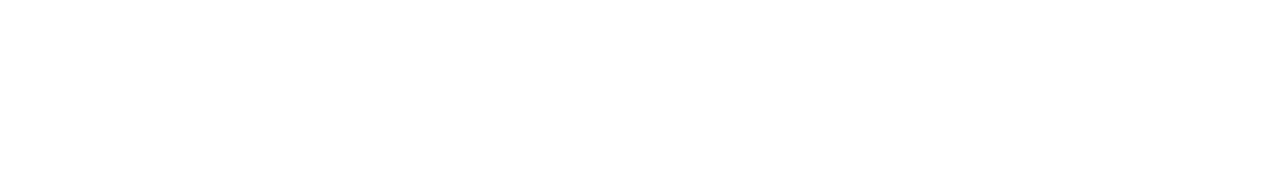
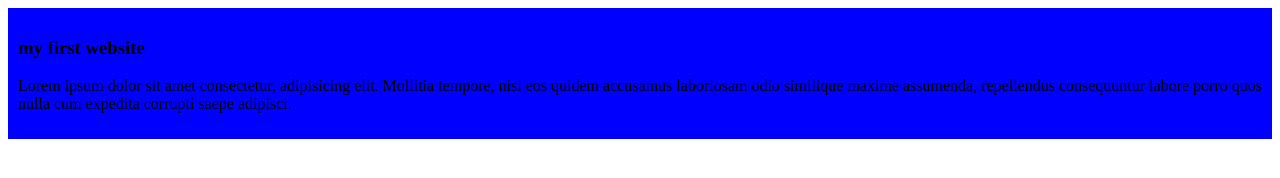
Before and after one commit to sazinahmed/my-simple-website, a plain HTML site: page index.html in a window 1280 px wide. Drawn offline with Linux system fonts and the light colour scheme.

Commit message:
added the first blog

```diff
--- a/index.html
+++ b/index.html
@@ -3,9 +3,18 @@
 <head>
     <meta charset="UTF-8">
     <meta name="viewport" content="width=device-width, initial-scale=1.0">
-    <title>my simple website</title>
+    <title>my simple website</title><link rel="stylesheet" href="styles/blog.css">
 </head>
 <body>
+    <div>
+        <h3>my first website </h3>
+        <p>Lorem ipsum dolor sit amet consectetur,
+            adipisicing elit. Mollitia tempore, nisi eos
+            quidem accusamus laboriosam odio similique maxime
+             assumenda, repellendus consequuntur labore porro
+              quos nulla cum expedita corrupti saepe adipisci.
+            </p>
 
+    </div>
 </body>
 </html>
--- /dev/null
+++ b/styles/blog.css
@@ -0,0 +1,4 @@
+div{
+    background-color: blue;
+    padding: 10px;
+}
```
